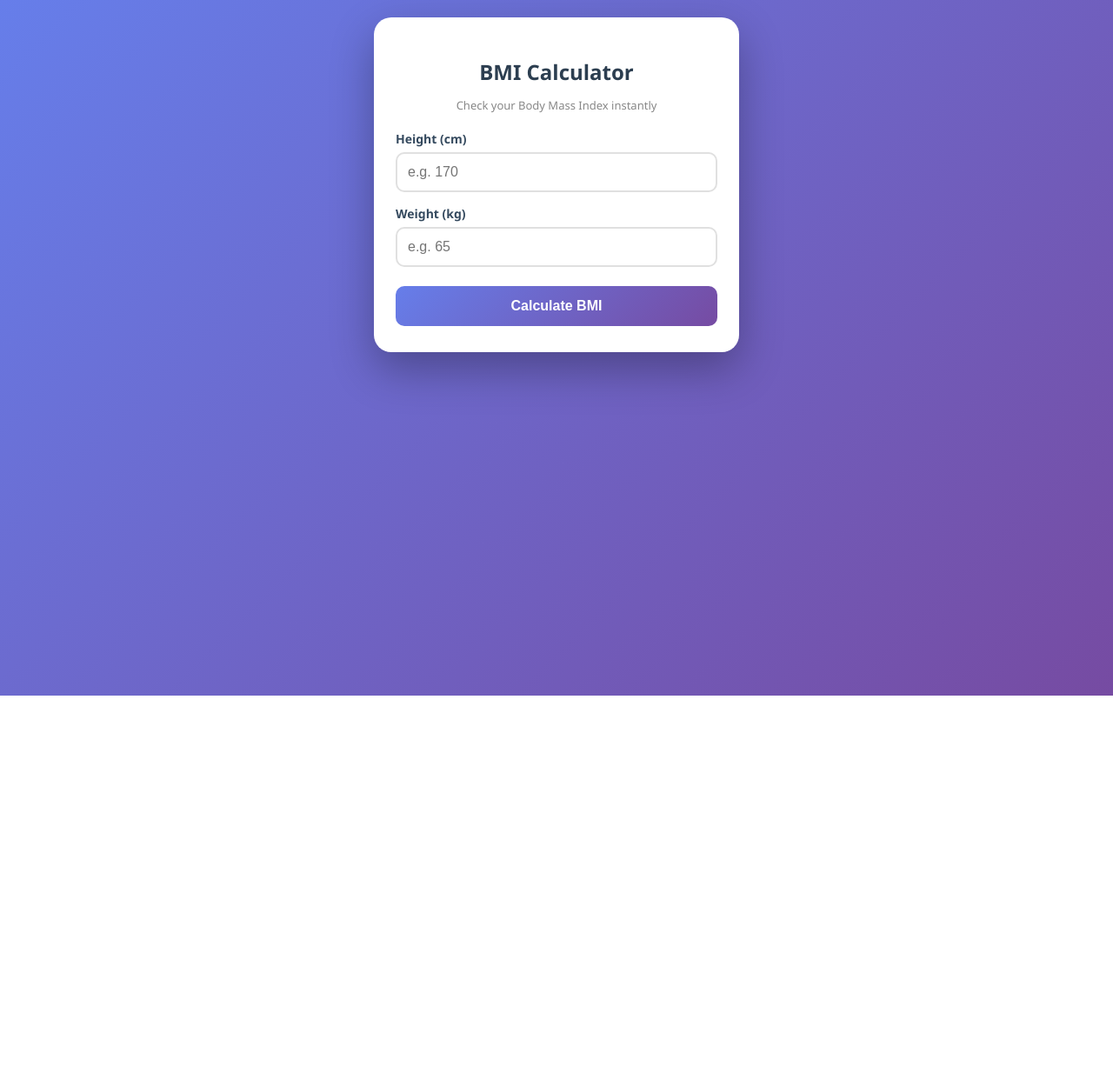
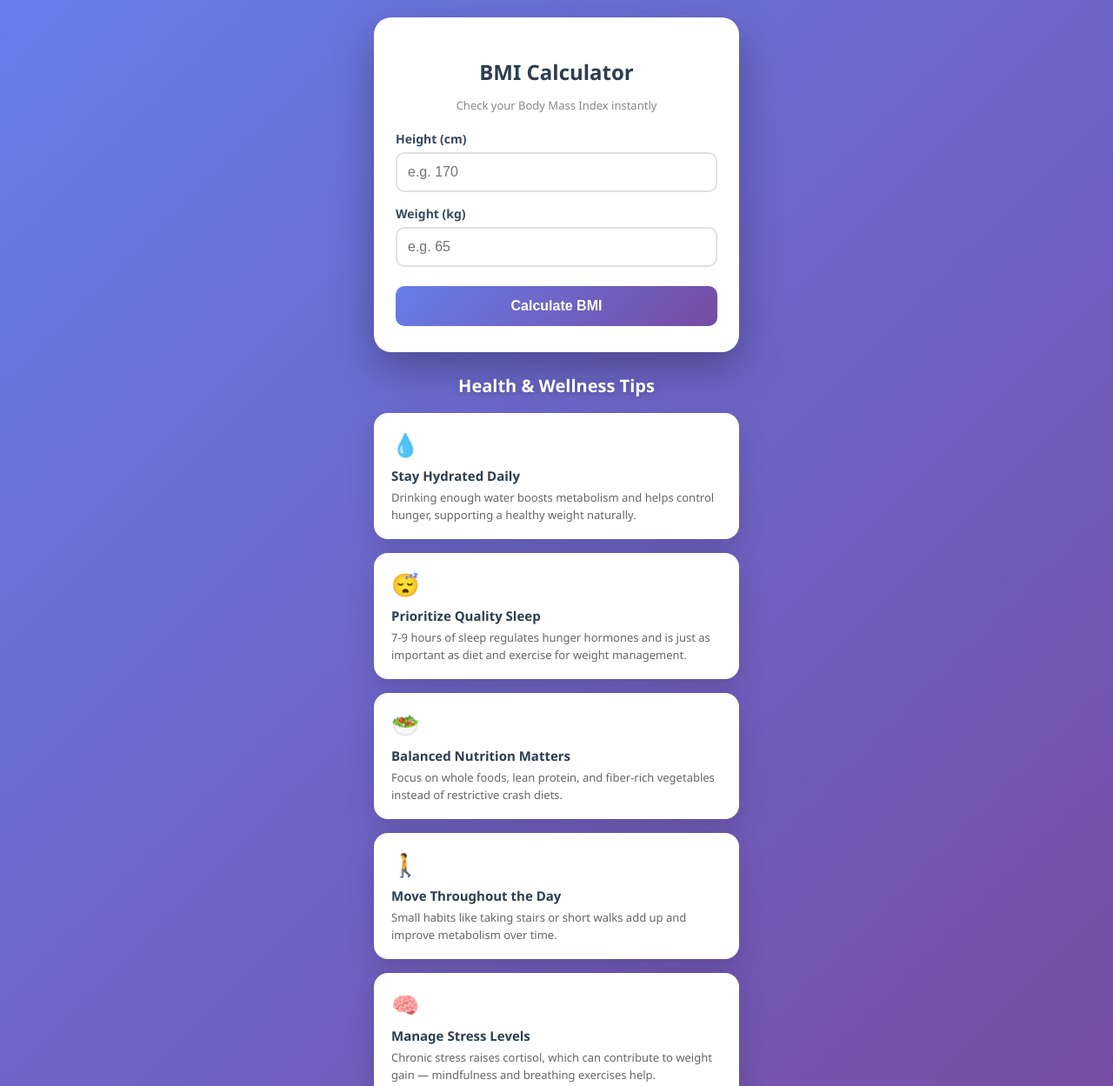
Before and after one commit to easycal1/easycal1.github.io, a plain HTML site: page index.html in a window 1280 px wide. Shown: the top 1249 px of the page at 87% size. Before the commit the page ends 800 px from the top, so only its background shows below. Drawn offline with Linux system fonts and the light colour scheme.

Commit message:
Implement blog section with health tips
Added a blog section with health and wellness tips, including cards for hydration, sleep, nutrition, movement, and stress management.

```diff
--- a/index.html
+++ b/index.html
@@ -10,8 +10,8 @@
     font-family: 'Segoe UI', Arial, sans-serif;
     background: linear-gradient(135deg, #667eea 0%, #764ba2 100%);
     display: flex;
-    justify-content: center;
-    align-items: flex-start;
+    flex-direction: column;
+    align-items: center;
     min-height: 100vh;
     padding: 20px;
     margin: 0;
@@ -169,7 +169,6 @@
     margin-top: 6px;
   }
 
-  /* Animations for each icon */
   @keyframes jump {
     0%, 100% { transform: translateY(0) scale(1); }
     50% { transform: translateY(-10px) scale(1.1); }
@@ -208,6 +207,52 @@
     to { transform: rotate(360deg); }
   }
   .anim-spin { animation: spin 2s linear infinite; }
+
+  /* Blog section */
+  .blog-section {
+    max-width: 420px;
+    width: 100%;
+    margin-top: 25px;
+  }
+  .blog-heading {
+    text-align: center;
+    color: white;
+    font-size: 20px;
+    font-weight: 700;
+    margin-bottom: 18px;
+    text-shadow: 0 2px 8px rgba(0,0,0,0.2);
+  }
+  .blog-card {
+    background: white;
+    border-radius: 16px;
+    padding: 18px 20px;
+    margin-bottom: 16px;
+    box-shadow: 0 10px 30px rgba(0,0,0,0.15);
+    opacity: 0;
+    transition: opacity 0.7s ease, transform 0.7s ease;
+  }
+  .blog-card.from-left { transform: translateX(-60px); }
+  .blog-card.from-right { transform: translateX(60px); }
+  .blog-card.visible {
+    opacity: 1;
+    transform: translateX(0);
+  }
+  .blog-icon {
+    font-size: 26px;
+    margin-bottom: 8px;
+    display: block;
+  }
+  .blog-title {
+    font-size: 15px;
+    font-weight: 700;
+    color: #2c3e50;
+    margin-bottom: 6px;
+  }
+  .blog-text {
+    font-size: 13px;
+    color: #666;
+    line-height: 1.5;
+  }
 </style>
 </head>
 <body>
@@ -236,6 +281,40 @@
   <div id="exerciseBox">
     <div class="exercise-title" id="exerciseTitle"></div>
     <div class="exercise-grid" id="exerciseGrid"></div>
+  </div>
+</div>
+
+<div class="blog-section">
+  <div class="blog-heading">Health & Wellness Tips</div>
+
+  <div class="blog-card from-left">
+    <span class="blog-icon">💧</span>
+    <div class="blog-title">Stay Hydrated Daily</div>
+    <div class="blog-text">Drinking enough water boosts metabolism and helps control hunger, supporting a healthy weight naturally.</div>
+  </div>
+
+  <div class="blog-card from-right">
+    <span class="blog-icon">😴</span>
+    <div class="blog-title">Prioritize Quality Sleep</div>
+    <div class="blog-text">7-9 hours of sleep regulates hunger hormones and is just as important as diet and exercise for weight management.</div>
+  </div>
+
+  <div class="blog-card from-left">
+    <span class="blog-icon">🥗</span>
+    <div class="blog-title">Balanced Nutrition Matters</div>
+    <div class="blog-text">Focus on whole foods, lean protein, and fiber-rich vegetables instead of restrictive crash diets.</div>
+  </div>
+
+  <div class="blog-card from-right">
+    <span class="blog-icon">🚶</span>
+    <div class="blog-title">Move Throughout the Day</div>
+    <div class="blog-text">Small habits like taking stairs or short walks add up and improve metabolism over time.</div>
+  </div>
+
+  <div class="blog-card from-left">
+    <span class="blog-icon">🧠</span>
+    <div class="blog-title">Manage Stress Levels</div>
+    <div class="blog-text">Chronic stress raises cortisol, which can contribute to weight gain — mindfulness and breathing exercises help.</div>
   </div>
 </div>
 
@@ -330,6 +409,18 @@ function showExercises(category) {
     `;
   });
 }
+
+// Scroll-triggered slide-in animation for blog cards
+const blogCards = document.querySelectorAll('.blog-card');
+const observer = new IntersectionObserver((entries) => {
+  entries.forEach(entry => {
+    if (entry.isIntersecting) {
+      entry.target.classList.add('visible');
+    }
+  });
+}, { threshold: 0.2 });
+
+blogCards.forEach(card => observer.observe(card));
 </script>
 
 </body>
```
